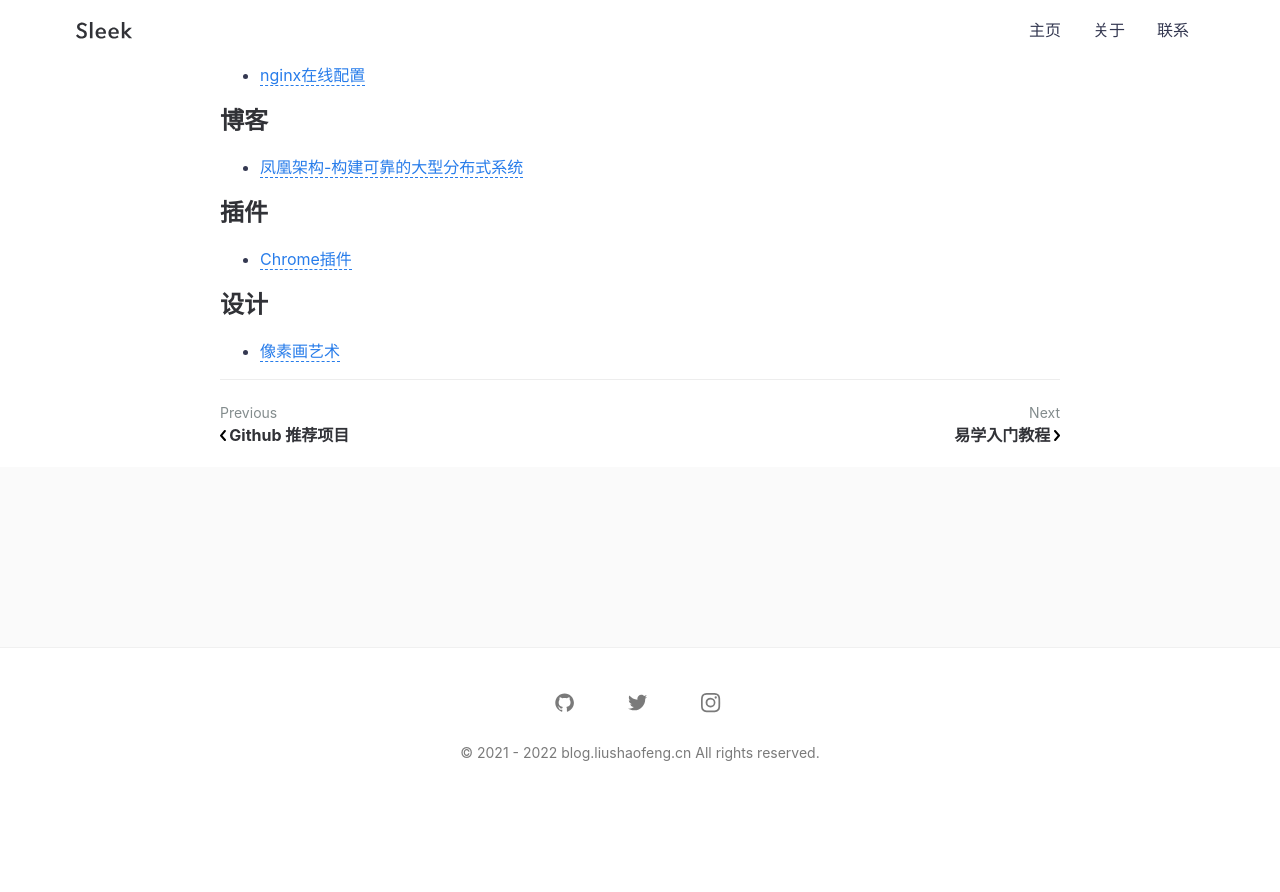
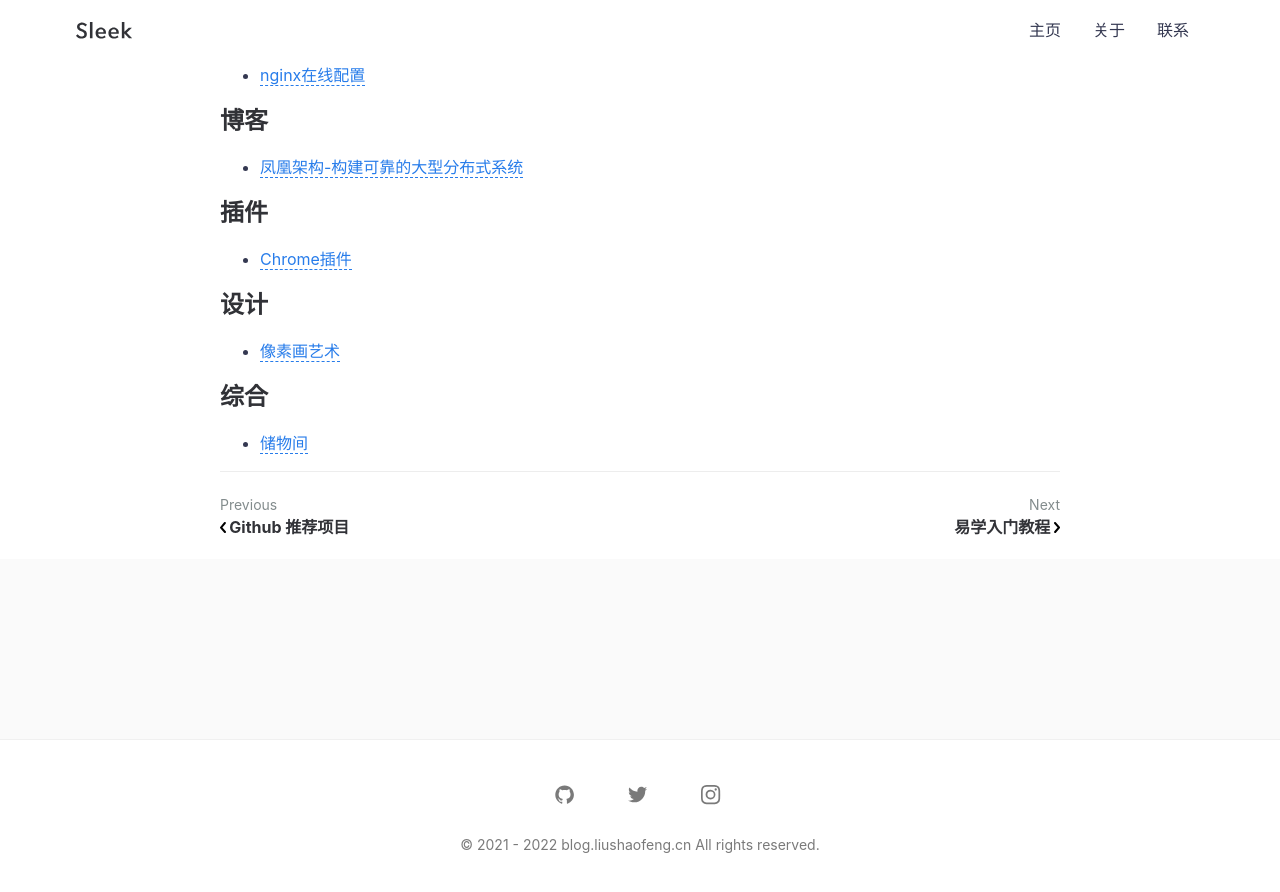
Before and after one commit to liushaofeng89/blog, a Jekyll site: the page built from _posts/2021-12-06-bookmark.md, in a window 1280 px wide and 900 px high, scrolled down 761 px. Shown: the top 892 px of the window. Built offline with Jekyll 4.4.1, drawn with Linux system fonts in a browser that asks for light colours; comment, search, counter and statistics services are not loaded; before the commit the page ends 1569 px from its top, so only the background shows below that.

Commit message:
Update 2021-12-06-bookmark.md
add 储物间

```diff
--- a/_posts/2021-12-06-bookmark.md
+++ b/_posts/2021-12-06-bookmark.md
@@ -21,3 +21,6 @@ featured-img: emile-perron-190221
 
 ## 设计
   * [像素画艺术](https://www.pixilart.com/)
+
+## 综合
+  * [储物间](https://axutongxue.com/)
```
